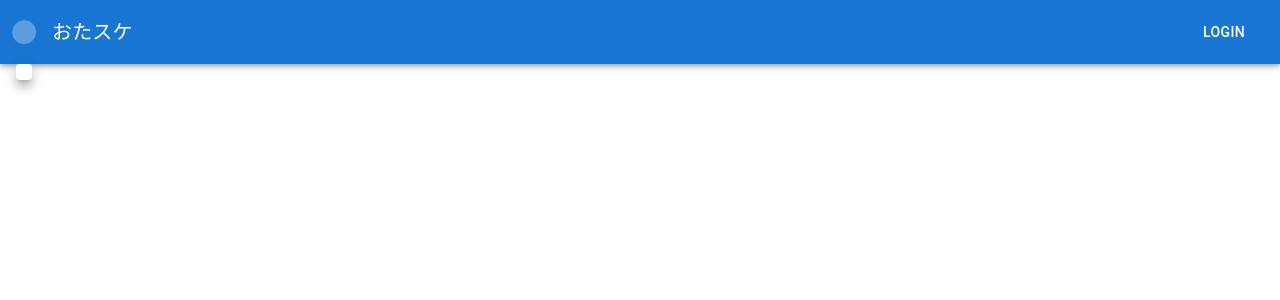
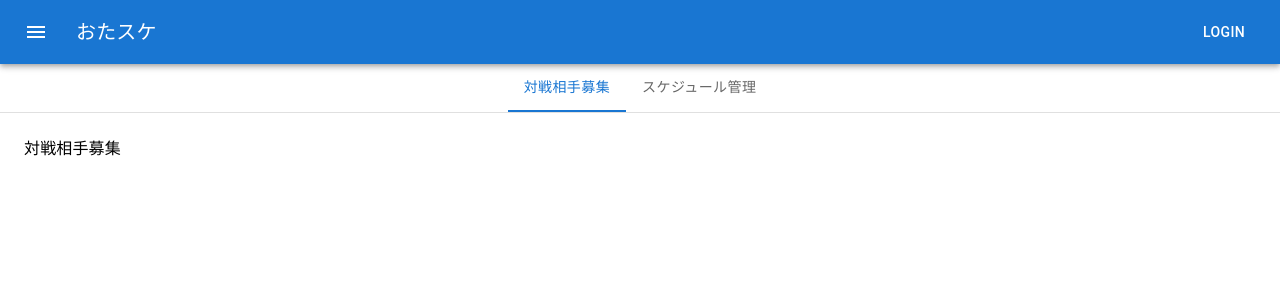
Before and after one commit to CoGee-prog/react_go_otasuke_app, a React (Create React App) app in the folder Client/: page / in a window 1280 px wide. Shown: the top 300 px of the page. Built offline with nearby package versions, Linux system fonts and the light colour scheme.

Commit message:
add:ベースとなるUIの追加

```diff
--- a/Client/src/Header.tsx
+++ b/Client/src/Header.tsx
@@ -5,7 +5,7 @@ import Toolbar from "@mui/material/Toolbar";
 import Typography from "@mui/material/Typography";
 import Button from "@mui/material/Button";
 import IconButton from "@mui/material/IconButton";
-import MenuIcon from "@mui/material/Menu";
+import MenuIcon from "@mui/icons-material/Menu";
 
 export default function Header() {
   return (
@@ -19,7 +19,7 @@ export default function Header() {
             aria-label="menu"
             sx={{ mr: 2 }}
           >
-            <MenuIcon open />
+            <MenuIcon />
           </IconButton>
           <Typography variant="h6" component="div" sx={{ flexGrow: 1 }}>
             おたスケ
--- /dev/null
+++ b/Client/src/Tabs.tsx
@@ -0,0 +1,39 @@
+import * as React from "react";
+import Box from "@mui/material/Box";
+import Tab from "@mui/material/Tab";
+import TabContext from "@mui/lab/TabContext";
+import TabList from "@mui/lab/TabList";
+import TabPanel from "@mui/lab/TabPanel";
+
+export default function Tabs() {
+  const [value, setValue] = React.useState("1");
+
+  const handleChange = (event: React.SyntheticEvent, newValue: string) => {
+    setValue(newValue);
+  };
+
+  return (
+    <Box sx={{ width: "100%", typography: "body1" }}>
+      <TabContext value={value}>
+        <Box
+          sx={{
+            borderBottom: 1,
+            borderColor: "divider",
+            justifyContent: "center",
+          }}
+        >
+          <TabList
+            onChange={handleChange}
+            aria-label="lab API tabs example"
+            centered
+          >
+            <Tab label="対戦相手募集" value="1" />
+            <Tab label="スケジュール管理" value="2" />
+          </TabList>
+        </Box>
+        <TabPanel value="1">対戦相手募集</TabPanel>
+        <TabPanel value="2">スケジュール管理</TabPanel>
+      </TabContext>
+    </Box>
+  );
+}
--- a/Client/src/index.tsx
+++ b/Client/src/index.tsx
@@ -3,6 +3,7 @@ import ReactDOM from "react-dom/client";
 import "./index.css";
 import reportWebVitals from "./reportWebVitals";
 import Header from "./Header";
+import Tabs from "./Tabs";
 
 const root = ReactDOM.createRoot(
   document.getElementById("root") as HTMLElement
@@ -10,7 +11,7 @@ const root = ReactDOM.createRoot(
 root.render(
   <React.StrictMode>
     <Header />
-    {/* <App /> */}
+		<Tabs />
   </React.StrictMode>
 );
 
```
